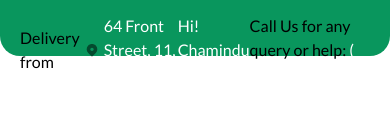
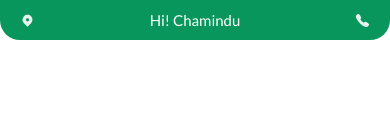
Before and after one commit to PraveenAththanayake/Green_Supermarket, a React (Vite) app in the folder frontend/: page / in a window 390 px wide. Shown: the top 132 px of the page. Built offline with nearby package versions, Linux system fonts and the light colour scheme; a web font is replaced by a local one.

Commit message:
Responsive design for topbar

```diff
--- a/frontend/src/components/common/topbar.tsx
+++ b/frontend/src/components/common/topbar.tsx
@@ -1,25 +1,34 @@
 import { TiLocation } from "react-icons/ti";
+import { IoCall } from "react-icons/io5";
 
 const Topbar = () => {
   return (
-    <div className="font-lato h-14 w-full bg-[#09965D] rounded-b-[20px] px-[20px]">
-      <div className="flex max-w-[1120px] mx-auto align-middle pt-[14px] justify-between">
-        <div>
-          <p className="flex items-center">
-            Delivery from
+    <div className="h-10 md:h-14 xxl:h-20 w-full bg-[#09965D] rounded-b-[20px] px-[20px] flexBetween mx-auto text-base xxl:text-5xl lg:px-[160px]">
+      <div>
+        <div className="hidden xs:block">
+          <div className="flex items-center">
+            <p className="hidden md:block">Delivery from: </p>
             <span className="mx-1 opacity-50">
               <TiLocation />
             </span>
             <span className="text-white">64 Front Street, 11, Colombo...</span>
+          </div>
+        </div>
+        <p className="xs:hidden text-white/90">
+          <TiLocation />
+        </p>
+      </div>
+      <p className="text-white xs:hidden md:block">Hi! Chamindu</p>
+      <div className="">
+        <div className="flex-row flexCenter">
+          <p className="hidden md:block">
+            Call Us for any query or help:&nbsp;
           </p>
+          <span className="hidden text-white xs:block">(011) 2696523</span>
         </div>
-        <p className="text-white">Hi! Chamindu</p>
-        <div>
-          <p>
-            Call Us for any query or help:{" "}
-            <span className="text-white">( 011) 2696523</span>
-          </p>
-        </div>
+        <p className="xs:hidden text-white/90">
+          <IoCall />
+        </p>
       </div>
     </div>
   );
```
